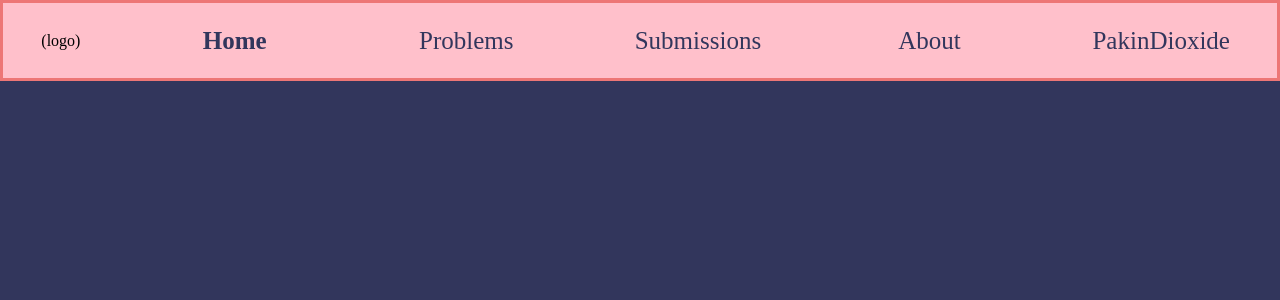
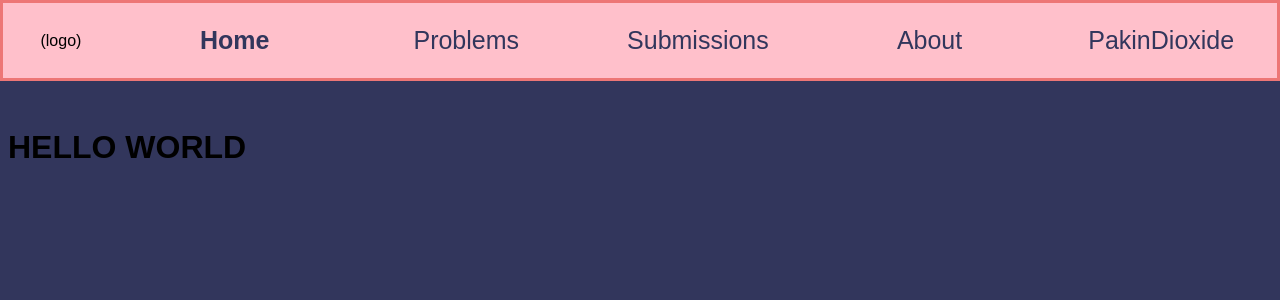
Before and after one commit to grader71/grader71, a Next.js app: page / in a window 1280 px wide. Shown: the top 300 px of the page. Built offline with nearby package versions, Linux system fonts and the light colour scheme.

Commit message:
Update global.css

```diff
--- a/src/styles/global.css
+++ b/src/styles/global.css
@@ -1,3 +1,9 @@
 body {
     background-color: #32365c;
+    height: 3000px;
+    padding-top: 100px;
 }
+
+div {
+    font-family: "Poppins", Arial;
+}
```
